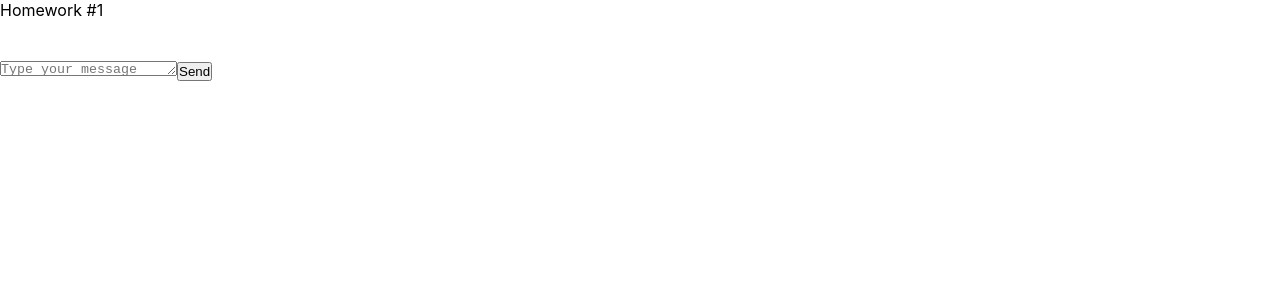
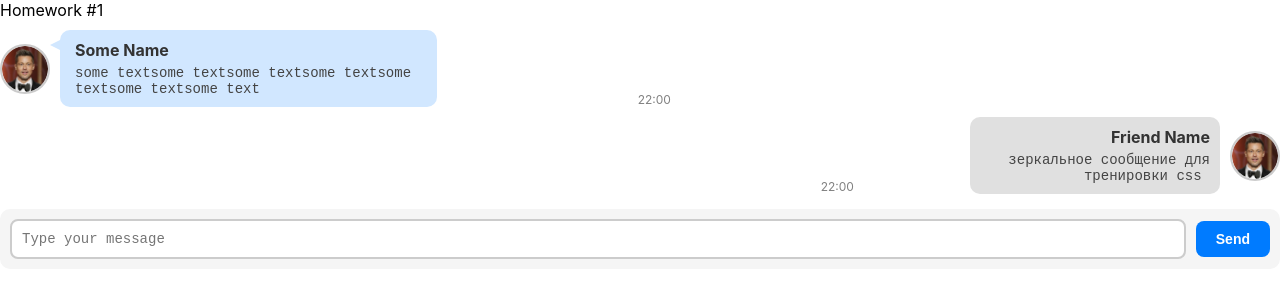
Before and after one commit to mozgova2407/hws2-master, a React (Create React App) app: page / in a window 1280 px wide. Shown: the top 300 px of the page. Built offline with nearby package versions, Linux system fonts and the light colour scheme.

Commit message:
hw1sprint2

```diff
--- a/src/s2-homeworks/hw01/HW1.tsx
+++ b/src/s2-homeworks/hw01/HW1.tsx
@@ -6,15 +6,25 @@ import FriendMessage from './friend-message/FriendMessage'
 import avatar from './avatar.png'
 
 /*
-* 1 - описать тип MessageType
-* 2 - описать тип MessagePropsType в файле Message.tsx
-* 3 - в файле Message.tsx отобразить приходящие данные
-* 4 - выполнить пункты 2, 3 в файле FriendMessage.tsx
+* 1 - описать тип MessageType - done
+* 2 - описать тип MessagePropsType в файле Message.tsx - done
+* 3 - в файле Message.tsx отобразить приходящие данные - done
+* 4 - выполнить пункты 2, 3 в файле FriendMessage.tsx - done
 * 5 - сделать стили в соответствии с дизайном
 * */
 
 // нужно создать правильный тип вместо any
-export type MessageType = any
+export type MessageType = {
+    id: number,
+    user: {
+        avatar: string// можно менять
+        name: string // можно менять
+    },
+    message: {
+        text: string // можно менять
+        time: string // можно менять
+    },
+}
 
 // структуру объекта не менять
 export const message0: MessageType = {
--- a/src/s2-homeworks/hw01/friend-message/FriendMessage.module.css
+++ b/src/s2-homeworks/hw01/friend-message/FriendMessage.module.css
@@ -1,31 +1,61 @@
 .friendMessage {
-
+    display: flex;
+    flex-direction: row-reverse;
+    align-items: flex-start;
+    margin: 10px 0;
 }
 
 .friendImageAndText {
-
+    display: flex;
+    flex-direction: row-reverse;
+    align-items: center;
 }
 
 .friendImageAndText img {
-
+    width: 50px;
+    height: 50px;
+    border-radius: 50%;
+    object-fit: cover;
+    border: 2px solid #ccc;
+    margin-left: 10px;
 }
 
 .friendText {
-
+    text-align: right; /* Выравнивание текста вправо */
+    background-color: #e0e0e0; /* Светлый фон */
+    padding: 10px;
+    border-radius: 10px;
+    max-width: 60%;
 }
 
 .friendText:after {
-
+    content: '';
+    position: absolute;
+    top: 10px;
+    right: -10px;
+    width: 0;
+    height: 0;
+    border-left: 10px solid #e0e0e0;
+    border-top: 5px solid transparent;
+    border-bottom: 5px solid transparent;
 }
 
 .friendName {
-
+    font-weight: bold;
+    color: #333;
+    margin-bottom: 5px;
 }
 
 .friendMessageText {
-
+    font-size: 14px;
+    color: #444;
+    white-space: pre-wrap;
+    word-wrap: break-word;
 }
 
 .friendTime {
-
+    font-size: 12px;
+    color: gray;
+    align-self: flex-end;
+    margin-right: 10px;
 }
--- a/src/s2-homeworks/hw01/friend-message/FriendMessage.tsx
+++ b/src/s2-homeworks/hw01/friend-message/FriendMessage.tsx
@@ -1,8 +1,13 @@
 import React from 'react'
 import s from './FriendMessage.module.css'
+import {MessageType} from "../HW1";
+import message from "../message/Message";
 
 // создать тип вместо any и отобразить приходящие данные
-const FriendMessage = (props: any) => {
+export type FriendMessagePropsType = {
+    message: MessageType
+}
+const FriendMessage = (props: FriendMessagePropsType) => {
     return (
         <div
             id={'hw1-friend-message-' + props.message.id}
@@ -11,26 +16,22 @@ const FriendMessage = (props: any) => {
             <div className={s.friendImageAndText}>
                 <img
                     id={'hw1-friend-avatar-' + props.message.id}
-                    // создаёт студент
-
-                    //
+                    src={props.message.user.avatar}
+                    alt="friend-avatar"
+                    className={s.friendAvatar} // создаёт студент
                 />
                 <div className={s.friendText}>
                     <div
                         id={'hw1-friend-name-' + props.message.id}
                         className={s.friendName}
                     >
-                        {/*создаёт студент*/}
-
-                        {/**/}
+                        {props.message.user.name}{/*создаёт студент*/}
                     </div>
                     <pre
                         id={'hw1-friend-text-' + props.message.id}
                         className={s.friendMessageText}
                     >
-                        {/*создаёт студент*/}
-
-                        {/**/}
+                        {props.message.message.text} {/*создаёт студент*/}
                     </pre>
                 </div>
             </div>
@@ -38,9 +39,7 @@ const FriendMessage = (props: any) => {
                 id={'hw1-friend-time-' + props.message.id}
                 className={s.friendTime}
             >
-                {/*создаёт студент*/}
-
-                {/**/}
+                {props.message.message.time} {/*создаёт студент*/}
             </div>
         </div>
     )
--- a/src/s2-homeworks/hw01/message-sender/MessageSender.module.css
+++ b/src/s2-homeworks/hw01/message-sender/MessageSender.module.css
@@ -1,18 +1,42 @@
 .sendForm {
-
+    display: flex;
+    align-items: center;
+    justify-content: space-between;
+    gap: 10px;
+    margin-top: 15px;
+    padding: 10px;
+    background: #f5f5f5;
+    border-radius: 10px;
 }
 
 .textarea {
-
+    flex: 1;
+    min-height: 40px;
+    padding: 10px;
+    border: 2px solid #ccc;
+    border-radius: 8px;
+    resize: none; /* Отключаем изменение размера */
+    font-size: 14px;
+    outline: none;
+    transition: border 0.3s ease-in-out;
 }
 
 .button {
-
+    padding: 10px 20px;
+    background: #007bff;
+    color: white;
+    border: none;
+    border-radius: 8px;
+    cursor: pointer;
+    font-size: 14px;
+    font-weight: bold;
+    transition: background 0.3s ease-in-out, transform 0.1s;
 }
 
 .button:hover {
-
+    background: #0056b3;
 }
 .button:active {
-
+    background: #004099;
+    transform: scale(0.95);
 }
--- a/src/s2-homeworks/hw01/message/Message.module.css
+++ b/src/s2-homeworks/hw01/message/Message.module.css
@@ -1,31 +1,59 @@
 .message {
-
+    display: flex;
+    align-items: flex-start;
+    margin: 10px 0;
 }
 
 .imageAndText {
-
+    display: flex;
+    align-items: center;
 }
 
 .imageAndText img {
-
+    width: 50px;
+    height: 50px;
+    border-radius: 50%;
+    object-fit: cover;
+    border: 2px solid #ccc;
+    margin-right: 10px;
 }
 
 .text {
-
+    background-color: #d1e7ff; /* Светло-голубой фон */
+    padding: 10px 15px;
+    border-radius: 10px;
+    max-width: 60%;
+    position: relative;
 }
 
 .text:after {
-
+    content: '';
+    position: absolute;
+    top: 10px;
+    left: -10px;
+    width: 0;
+    height: 0;
+    border-right: 10px solid #d1e7ff;
+    border-top: 5px solid transparent;
+    border-bottom: 5px solid transparent;
 }
 
 .name {
-
+    font-weight: bold;
+    color: #333;
+    margin-bottom: 5px;
 }
 
 .messageText {
-
+    font-size: 14px;
+    color: #444;
+    white-space: pre-wrap;
+    word-wrap: break-word;
 }
 
 .time {
-
+    font-size: 12px;
+    color: gray;
+    align-self: flex-end;
+    margin-left: 10px;
 }
--- a/src/s2-homeworks/hw01/message/Message.tsx
+++ b/src/s2-homeworks/hw01/message/Message.tsx
@@ -1,9 +1,11 @@
 import React from 'react'
 import s from './Message.module.css'
+import {MessageType} from "../HW1";
 
 // нужно создать правильный тип вместо any
-export type MessagePropsType = any
-
+export type MessagePropsType = {
+    message: MessageType
+}
 // нужно отобразить приходящие данные
 const Message = (props: MessagePropsType) => {
     return (
@@ -11,25 +13,24 @@ const Message = (props: MessagePropsType) => {
             <div className={s.imageAndText}>
                 <img
                     id={'hw1-avatar-' + props.message.id}
-                    // создаёт студент
-
-                    //
+                    src={props.message.user.avatar}  // создаёт студент
+                    alt="avatar"
                 />
                 <div className={s.text}>
                     <div id={'hw1-name-' + props.message.id} className={s.name}>
-                        {/*создаёт студент*/}
+                        {props.message.user.name} {/*создаёт студент*/}
 
                         {/**/}
                     </div>
                     <pre id={'hw1-text-' + props.message.id} className={s.messageText}>
-                        {/*создаёт студент*/}
+                        {props.message.message.text} {/*создаёт студент*/}
 
                         {/**/}
                     </pre>
                 </div>
             </div>
             <div id={'hw1-time-' + props.message.id} className={s.time}>
-                {/*создаёт студент*/}
+                {props.message.message.time} {/*создаёт студент*/}
 
                 {/**/}
             </div>
```
